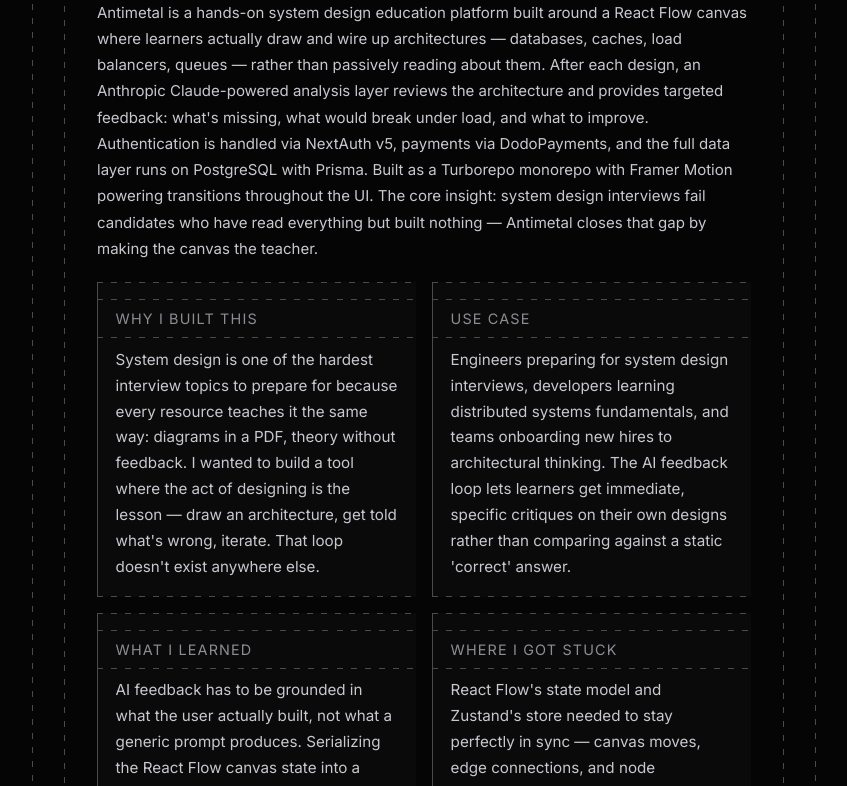
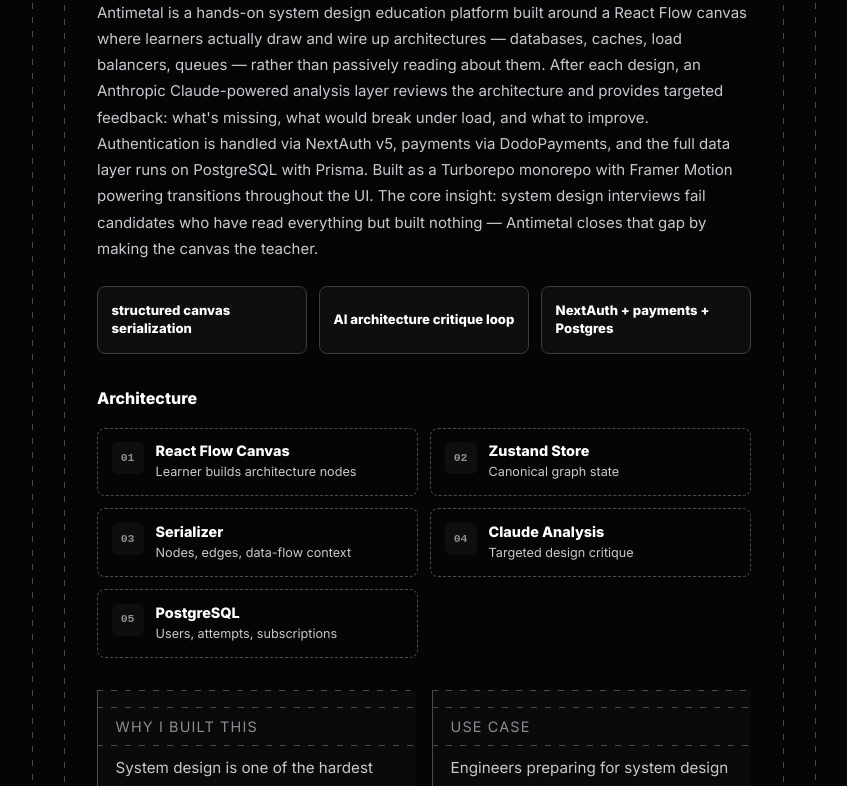
Before and after one commit to Abhijitam01/portfolio-website, a Next.js app: page /projects/antimetal in a window 1280 px wide. Shown: the part 682-1468 px from the top of the page, without its empty margins (216-1063 px from the left). Built offline with nearby package versions, Linux system fonts and the light colour scheme.

Commit message:
fixing some things

```diff
--- a/src/app/globals.css
+++ b/src/app/globals.css
@@ -2026,8 +2026,29 @@
     font-size: 0.865rem;
     color: var(--text-secondary);
     line-height: 1.58;
-    margin-bottom: 0.75rem;
+    margin-bottom: 0.85rem;
     flex: 1;
+}
+
+.project-card-metrics {
+    display: flex;
+    flex-wrap: wrap;
+    gap: 0.4rem;
+    margin-bottom: 0.85rem;
+}
+
+.project-card-metric {
+    display: inline-flex;
+    align-items: center;
+    min-height: 1.65rem;
+    padding: 0.22rem 0.55rem;
+    border: 1px dashed var(--border-dotted);
+    border-radius: 4px;
+    color: var(--text-primary);
+    background: color-mix(in srgb, var(--bg-secondary) 70%, transparent);
+    font-size: 0.68rem;
+    font-weight: 700;
+    line-height: 1.25;
 }
 
 .project-card-tags {
@@ -2101,15 +2122,46 @@
     letter-spacing: -0.02em;
 }
 
-.projects-filter-tabs {
+.projects-group {
     max-width: 760px;
     margin: 0 auto;
-    padding: 0 1.5rem 1.5rem;
+    padding: 0 1.5rem;
+}
+
+.projects-group + .projects-group {
+    padding-top: 0.75rem;
+}
+
+.projects-group-header {
+    padding: 1.25rem 0 1rem;
+    border-top: 1px dashed var(--border-dotted);
+}
+
+.projects-group-kicker {
+    margin-bottom: 0.35rem;
+    color: var(--text-gray);
+    font-size: 0.78rem;
+    font-weight: 700;
+    text-transform: uppercase;
+    letter-spacing: 0.08em;
+}
+
+.projects-group-title {
+    color: var(--text-primary);
+    font-size: 1.1rem;
+    font-weight: 800;
+    letter-spacing: 0;
+}
+
+.projects-filter-tabs {
+    padding: 0 0 1.25rem;
     display: flex;
     gap: 0.5rem;
+    flex-wrap: wrap;
 }
 
 .projects-filter-tab {
+    min-height: 2.5rem;
     padding: 0.35rem 0.9rem;
     border: 1px solid var(--border-color);
     border-radius: 999px;
@@ -2121,6 +2173,11 @@
     transition: background 0.15s, color 0.15s, border-color 0.15s;
 }
 
+.projects-filter-tab:focus-visible {
+    outline: 2px solid var(--text-primary);
+    outline-offset: 2px;
+}
+
 .projects-filter-tab.active,
 .projects-filter-tab:hover {
     background: var(--text-primary);
@@ -2129,16 +2186,26 @@
 }
 
 .projects-page-grid {
-    max-width: 760px;
-    margin: 0 auto;
-    padding: 0 1.5rem 4rem;
     display: grid;
     grid-template-columns: repeat(2, 1fr);
     gap: 1.5rem;
+    padding-bottom: 3.25rem;
+}
+
+.projects-page-grid-featured {
+    padding-bottom: 2.25rem;
+}
+
+.projects-empty-state {
+    padding: 1.75rem 0 3.25rem;
+    color: var(--text-gray);
+    font-size: 0.9rem;
+    line-height: 1.5;
 }
 
 @media (max-width: 600px) {
-    .projects-filter-tabs { padding: 0 1rem 1.25rem; }
+    .projects-group { padding: 0 1rem; }
+    .projects-filter-tabs { padding: 0 0 1.25rem; }
     .projects-page-grid { grid-template-columns: 1fr; gap: 1rem; }
     .projects-page-header { padding: 1.5rem 1rem 1rem; }
 }
@@ -2359,6 +2426,87 @@
     color: var(--text-secondary);
     margin-bottom: 1.25rem;
     line-height: 1.75;
+}
+
+.project-page-metrics {
+    display: grid;
+    grid-template-columns: repeat(3, minmax(0, 1fr));
+    gap: 0.75rem;
+    margin: 1.5rem 0 2rem;
+}
+
+.project-page-metric {
+    min-height: 4.25rem;
+    display: flex;
+    align-items: center;
+    padding: 0.85rem;
+    border: 1px solid var(--border-color);
+    border-radius: 8px;
+    background: var(--bg-secondary);
+}
+
+.project-page-metric-value {
+    color: var(--text-primary);
+    font-size: 0.82rem;
+    font-weight: 800;
+    line-height: 1.35;
+}
+
+.project-page-architecture {
+    margin: 0 0 2rem;
+}
+
+.project-page-section-title {
+    font-size: 1rem;
+    font-weight: 800;
+    margin-bottom: 1rem;
+    color: var(--text-primary);
+    letter-spacing: 0;
+}
+
+.architecture-flow {
+    display: grid;
+    grid-template-columns: repeat(2, minmax(0, 1fr));
+    gap: 0.75rem;
+}
+
+.architecture-step {
+    position: relative;
+    display: grid;
+    grid-template-columns: auto 1fr;
+    gap: 0.75rem;
+    padding: 0.85rem;
+    border: 1px dashed var(--border-dotted);
+    border-radius: 8px;
+    background: transparent;
+}
+
+.architecture-step-index {
+    display: flex;
+    align-items: center;
+    justify-content: center;
+    width: 2rem;
+    height: 2rem;
+    border-radius: 6px;
+    background: var(--bg-secondary);
+    color: var(--text-gray);
+    font-family: 'Courier New', monospace;
+    font-size: 0.72rem;
+    font-weight: 800;
+}
+
+.architecture-step h3 {
+    margin-bottom: 0.2rem;
+    color: var(--text-primary);
+    font-size: 0.9rem;
+    font-weight: 800;
+    line-height: 1.25;
+}
+
+.architecture-step p {
+    color: var(--text-secondary);
+    font-size: 0.79rem;
+    line-height: 1.45;
 }
 
 .project-page-case-study {
@@ -3212,6 +3360,8 @@
     border-image-slice: 1; }
     .project-page-action-btn:last-child { border-bottom: none; }
     .project-page-title-row { align-items: flex-start; flex-direction: column; }
+    .project-page-metrics { grid-template-columns: 1fr; }
+    .architecture-flow { grid-template-columns: 1fr; }
     .project-page-case-study { grid-template-columns: 1fr; }
 
 
--- a/src/app/page.tsx
+++ b/src/app/page.tsx
@@ -14,7 +14,7 @@
 import { VisitorsMap } from "@/components/visitors-map";
 import { CountryList } from "@/components/country-list";
 
-const HOME_PROJECT_IDS = ["chessable", "antimetal", "sketchable", "pinggod", "errika", "eyeswitch"];
+const HOME_PROJECT_IDS = ["chessable", "pinggod", "antimetal", "eyeswitch"];
 const homeProjects = HOME_PROJECT_IDS
   .map((id) => projects.find((p) => p.id === id))
   .filter(Boolean) as Project[];
@@ -36,7 +36,7 @@
           <Experience items={experience} />
         </Section>
 
-        <Section title="Projects">
+        <Section title="Featured Projects">
           <ProjectList>
             {homeProjects.map((project) => (
               <ProjectItem
--- a/src/app/projects/[id]/page.tsx
+++ b/src/app/projects/[id]/page.tsx
@@ -116,6 +116,31 @@
         <p className="project-page-description">{project.description}</p>
         <p className="project-page-description">{project.fullDescription}</p>
 
+        <div className="project-page-metrics">
+          {project.metrics.map((metric) => (
+            <div key={metric} className="project-page-metric">
+              <span className="project-page-metric-value">{metric}</span>
+            </div>
+          ))}
+        </div>
+
+        {project.architecture && (
+          <div className="project-page-architecture">
+            <h2 className="project-page-section-title">Architecture</h2>
+            <div className="architecture-flow">
+              {project.architecture.map((step, index) => (
+                <div key={step.label} className="architecture-step">
+                  <div className="architecture-step-index">{String(index + 1).padStart(2, "0")}</div>
+                  <div>
+                    <h3>{step.label}</h3>
+                    <p>{step.detail}</p>
+                  </div>
+                </div>
+              ))}
+            </div>
+          </div>
+        )}
+
         <div className="project-page-case-study">
           <div className="case-study-block">
             <h2 className="case-study-title">Why I built this</h2>
--- a/src/components/project.tsx
+++ b/src/components/project.tsx
@@ -49,6 +49,11 @@
           </div>
         </div>
         <p className="project-card-desc">{project.description}</p>
+        <div className="project-card-metrics">
+          {project.metrics.slice(0, 2).map((metric) => (
+            <span key={metric} className="project-card-metric">{metric}</span>
+          ))}
+        </div>
         <div className="project-card-tags">
           {project.techStack.slice(0, 4).map((tag) => (
             <span key={tag} className="project-card-tag">{tag}</span>
--- a/src/data/projects.ts
+++ b/src/data/projects.ts
@@ -11,6 +11,11 @@
   stuck: string;
 }
 
+export interface ProjectArchitectureStep {
+  label: string;
+  detail: string;
+}
+
 export interface Project {
   id: string;
   title: string;
@@ -19,6 +24,8 @@
   image: string;
   description: string;
   fullDescription: string;
+  metrics: string[];
+  architecture?: ProjectArchitectureStep[];
   techStack: string[];
   links: ProjectLink[];
   caseStudy: ProjectCaseStudy;
@@ -35,6 +42,14 @@
     image: "/projects/chess.png",
     description: "Multiplayer chess with sub-100ms move sync, ranked matchmaking, and engine-backed analysis. Built for players who take the game seriously.",
     fullDescription: "A full-stack chess platform engineered around low-latency real-time play. WebSockets handle live move synchronization between players, Redis manages active game state and matchmaking queues, and chess.js enforces strict server-side move validation so the game state is always authoritative. The UI is intentionally minimal — no distractions, just the board, the clock, and the analysis panel. Deployed via Docker with a Turborepo monorepo structure to keep the frontend, server, and shared logic cleanly separated.",
+    metrics: ["sub-100ms move sync", "server-authoritative validation", "Redis-backed matchmaking"],
+    architecture: [
+      { label: "Next.js Client", detail: "Board, clocks, analysis UI" },
+      { label: "WebSocket Gateway", detail: "Ordered move events + reconnects" },
+      { label: "Game Service", detail: "chess.js validation and timers" },
+      { label: "Redis", detail: "Active games and matchmaking queues" },
+      { label: "Docker Deploy", detail: "Frontend, server, shared logic" }
+    ],
     techStack: ["TypeScript", "Next.js", "WebSockets", "Redis", "chess.js", "Tailwind CSS", "Turborepo", "Docker"],
     links: [
       { url: "https://chessable.space", text: "Visit Site", primary: true },
@@ -56,6 +71,15 @@
     image: "/projects/betteruptime.png",
     description: "A self-hosted uptime monitoring platform. Add URLs, get alerted when they go down, track response times, manage incidents, and share public status pages.",
     fullDescription: "PingGod is a full-stack alternative to expensive SaaS uptime monitors — self-hosted, fully owned, and built for teams who want real control over their monitoring stack. A Pusher-powered scheduler ticks every 30 seconds, enqueuing monitored URLs into a Redis stream. A dedicated worker reads the stream, pings each URL, records status and response time to PostgreSQL, and automatically opens or closes incidents on state transitions. When something goes down, alerts fire via Resend email or generic HTTP webhooks with Slack-compatible payloads. The Next.js dashboard handles everything: adding monitors, viewing response time history, managing incidents, and generating shareable public status pages. Built as a Turborepo monorepo running on Bun for fast startup and lean scripts.",
+    metrics: ["30s monitor cadence", "3-failure incident hysteresis", "Redis Streams worker pipeline"],
+    architecture: [
+      { label: "Next.js Dashboard", detail: "Monitors, incidents, status pages" },
+      { label: "Scheduler", detail: "30-second URL enqueue loop" },
+      { label: "Redis Streams", detail: "Durable check queue" },
+      { label: "Worker", detail: "HTTP probes and state transitions" },
+      { label: "PostgreSQL", detail: "Latency history and incidents" },
+      { label: "Alerts", detail: "Resend email and webhooks" }
+    ],
     techStack: ["TypeScript", "Next.js 15", "Express", "Bun", "Turborepo", "PostgreSQL", "Prisma", "Redis Streams", "Zod", "JWT", "Resend", "Tailwind CSS"],
     links: [
       { url: "https://pingGod.xyz", text: "Visit Site", primary: true },
@@ -77,6 +101,7 @@
     image: "/projects/eyeswitch.png",
     description: "Control your computer with your eyes. EyeSwitch uses real-time gaze tracking to replace mouse navigation with hands-free, frictionless interaction.",
     fullDescription: "EyeSwitch rethinks the fundamental assumption behind human-computer interaction — that you need a keyboard or mouse to navigate software. Using TensorFlow.js for real-time facial landmark detection and the Canvas API for rendering feedback, it tracks gaze and translates it into navigation commands with minimal perceptible latency. The system is intentionally designed to disappear: when it works well, there's no interface — just intent and response. A lightweight CLI layer handles calibration and configuration without requiring a GUI wrapper.",
+    metrics: ["real-time landmark tracking", "confidence-window smoothing", "CLI calibration flow"],
     techStack: ["TypeScript", "TensorFlow.js", "Node.js", "Canvas API", "CLI"],
     links: [
       { url: "https://eyeswitch.abhijitamdubey.site", text: "Visit Site", primary: true },
@@ -99,6 +124,7 @@
     image: "/projects/sketchy.png",
     description: "A hand-drawn-feel canvas for wireframes, diagrams, and quick visual thinking. Fast, distraction-free, and genuinely satisfying to draw with.",
     fullDescription: "Sketchable is a browser-based drawing tool that combines the immediacy of a whiteboard with a deliberate hand-drawn aesthetic powered by Rough.js. The Canvas API rendering loop is tuned for smooth, low-latency input — shapes appear as you draw them, not after. WebSockets enable real-time multiplayer collaboration, with board state persisted to PostgreSQL so sessions survive page refreshes. The interaction model is intentionally minimal: a small toolbar, a clean canvas, and shapes that feel like they were drawn by hand rather than generated by software.",
+    metrics: ["60Hz canvas render loop", "dirty-region redraws", "persistent multiplayer boards"],
     techStack: ["TypeScript", "React", "Next.js", "WebSockets", "PostgreSQL", "Rough.js", "Tailwind CSS", "Canvas API"],
     links: [
       { url: "https://sketchable.space", text: "Visit Site", primary: true },
@@ -120,6 +146,7 @@
     image: "/projects/solana-atlas.png",
     description: "An interactive Solana developer playground. Inspect accounts, trace transactions, and experiment with on-chain program logic in a live visual environment.",
     fullDescription: "Solana Atlas is a developer tool that makes the internals of Solana programs visible and explorable. Rather than piecing together behavior from fragmented RPC responses and documentation, developers can inspect account data layouts, trace instruction execution, and simulate transaction flows in a single unified interface built on Web3.js and Anchor. The tool is designed around observability — surfacing the state that matters, in the order it matters, so Solana's execution model becomes intuitive rather than opaque. Useful for developers learning Solana fundamentals and for teams auditing or debugging deployed programs.",
+    metrics: ["account-layout inspection", "transaction-flow tracing", "devnet simulation loop"],
     techStack: ["TypeScript", "Solana", "Anchor", "Web3.js", "React", "Developer Tools"],
     links: [
       { url: "https://solana-atlas.xyz", text: "Visit Site", primary: true },
@@ -141,6 +168,7 @@
     image: "/projects/vizzy.png",
     description: "Drag Route, Middleware, Handler, and Response blocks onto a canvas — Vizzy wires them together and generates a real, annotated Express server as you build.",
     fullDescription: "Vizzy is a visual learning tool that makes the Express.js request lifecycle tangible. Every endpoint is a linear chain of four block types — Route, Middleware, Handler, Response — and Vizzy makes that chain literal on a ReactFlow canvas. As you connect blocks with wires, a live code panel generates annotated server.js code in real time, with comments explaining req, res, and what each block does. Hit Export and you get a ready-to-run server.js and package.json. There's also a Run mode that animates a request traveling through your route — blocks light up in sequence so you can see the flow before ever writing a line of code. The goal: a developer who has never touched Express ships a working GET endpoint in under five minutes.",
+    metrics: ["under-5-minute endpoint goal", "live code generation", "4-block request model"],
     techStack: ["TypeScript", "React", "ReactFlow", "Zustand", "Vite"],
     links: [
       { url: "#", text: "Coming Soon", primary: true },
@@ -163,6 +191,7 @@
     image: "/projects/photobooth.png",
     description: "Open the URL, take four shots, download a retro film strip. No account, no install, no friction — just your camera and the moment.",
     fullDescription: "Photobooth strips the photo booth experience down to its essence: a URL, a camera, and a film strip. Open it on any device, take four shots with your camera, and the app composites them into a classic vertical strip layout using html2canvas — ready to download and share in seconds. No signup, no cloud storage, no app required. It works as a PWA, so it installs and runs offline when needed. The entire product is defined by a single constraint: if any step requires an account or a form, the experience is already broken.",
+    metrics: ["4-shot film strip", "offline-capable PWA", "zero-account flow"],
     techStack: ["TypeScript", "React", "Vite", "Tailwind CSS", "PWA", "html2canvas"],
     links: [
       { url: "#", text: "Coming Soon", primary: true },
@@ -185,6 +214,7 @@
     image: "/projects/snippet-vault.png",
     description: "A searchable vault for the code you actually reuse. Tag by language and intent, find by meaning — not by remembering the exact file it was buried in.",
     fullDescription: "Snippet Vault is a personal code library built around fast, intent-based retrieval. Snippets are stored with CodeMirror for syntax-highlighted editing, tagged by language and use case, and indexed with SQLite full-text search so you can find them by what they do — not what they're named. Prisma handles the data layer cleanly, and Zustand keeps the UI state lightweight and predictable. The design philosophy is aggressively minimal: no folders, no nested hierarchies, no bloat — just a search bar and a vault of code that works.",
+    metrics: ["SQLite full-text search", "syntax-safe CodeMirror editor", "intent-based tagging"],
     techStack: ["TypeScript", "Next.js", "Prisma", "SQLite", "CodeMirror", "Tailwind CSS", "Zustand"],
     links: [
       { url: "https://snippetvault.abhijitamdubey.site", text: "Visit Site", primary: true },
@@ -206,6 +236,7 @@
     image: "/projects/errika.png",
     description: "One command to scaffold a production-ready Turborepo + Next.js monorepo — shared UI, Tailwind, Prisma, and sensible defaults already wired up.",
     fullDescription: "Errika is an opinionated CLI scaffolding tool that eliminates the repetitive work of setting up a Turborepo monorepo from scratch. A single command generates a fully configured workspace: Next.js app, shared component library, Tailwind setup, Prisma with a base schema, TypeScript project references, and ESLint config — all pre-wired and building from the start. Templates are rendered via Handlebars, and Commander.js handles the interactive prompt flow. The tool is designed to be deterministic: run it twice with the same inputs, get the same output, no surprises.",
+    metrics: ["30-second scaffold", "2-hour setup compressed", "deterministic template output"],
     techStack: ["TypeScript", "Node.js", "CLI", "Commander.js", "Handlebars"],
     links: [
       { url: "https://github.com/Abhijitam01", text: "GitHub", primary: true },
@@ -227,6 +258,14 @@
     image: "/projects/antimetal.png",
     description: "An AI-powered interactive system design learning platform. Build real architectures on a visual canvas, get instant AI feedback, and learn by doing — not by reading.",
     fullDescription: "Antimetal is a hands-on system design education platform built around a React Flow canvas where learners actually draw and wire up architectures — databases, caches, load balancers, queues — rather than passively reading about them. After each design, an Anthropic Claude-powered analysis layer reviews the architecture and provides targeted feedback: what's missing, what would break under load, and what to improve. Authentication is handled via NextAuth v5, payments via DodoPayments, and the full data layer runs on PostgreSQL with Prisma. Built as a Turborepo monorepo with Framer Motion powering transitions throughout the UI. The core insight: system design interviews fail candidates who have read everything but built nothing — Antimetal closes that gap by making the canvas the teacher.",
+    metrics: ["structured canvas serialization", "AI architecture critique loop", "NextAuth + payments + Postgres"],
+    architecture: [
+      { label: "React Flow Canvas", detail: "Learner builds architecture nodes" },
+      { label: "Zustand Store", detail: "Canonical graph state" },
+      { label: "Serializer", detail: "Nodes, edges, data-flow context" },
+      { label: "Claude Analysis", detail: "Targeted design critique" },
+      { label: "PostgreSQL", detail: "Users, attempts, subscriptions" }
+    ],
     techStack: ["Next.js 15", "React", "Tailwind CSS", "Framer Motion", "React Flow", "Anthropic Claude SDK", "NextAuth v5", "Prisma", "PostgreSQL", "DodoPayments", "Zustand", "Turborepo"],
     links: [
       { url: "https://antimetal.in", text: "Visit Site", primary: true },
@@ -249,6 +288,15 @@
     image: "/projects/loadzen.png",
     description: "Self-hosted load testing with real-time metrics and AI-powered diagnosis. Enter a URL, set your load parameters, and get actionable insights — not just raw numbers.",
     fullDescription: "LoadZen is a self-hosted load testing platform built for developers who want production-quality performance insights without enterprise tooling overhead. Enter a target URL, configure concurrent users and test duration, and watch live metrics stream in as k6 runs the actual load generation as a managed subprocess. When the test completes, an AI diagnosis layer interprets the results — surfacing bottlenecks, error rate patterns, and specific recommendations rather than leaving raw p95 latency numbers for you to interpret. The architecture is a pnpm monorepo: Next.js frontend with TanStack Query for server state, a Fastify API, BullMQ and Redis for the job queue, k6 spawned as a subprocess, and PostgreSQL with Drizzle ORM for test history and result persistence.",
+    metrics: ["k6 subprocess runner", "BullMQ job orchestration", "p95/error-rate diagnosis"],
+    architecture: [
+      { label: "Next.js Console", detail: "Load params and live results" },
+      { label: "Fastify API", detail: "Test creation and auth boundary" },
+      { label: "BullMQ + Redis", detail: "Queued test execution" },
+      { label: "k6 Runner", detail: "Managed subprocess load generation" },
+      { label: "PostgreSQL", detail: "History, metrics, reports" },
+      { label: "AI Diagnosis", detail: "Bottlenecks and next actions" }
+    ],
     techStack: ["TypeScript", "Next.js", "Fastify", "BullMQ", "Redis", "PostgreSQL", "Drizzle ORM", "k6"],
     links: [
       { url: "#", text: "Coming Soon", primary: true },
```
Also changed, not shown: src/components/projects-grid.tsx (+29 -2 lines), src/data/experience.ts (+6 -6 lines).
